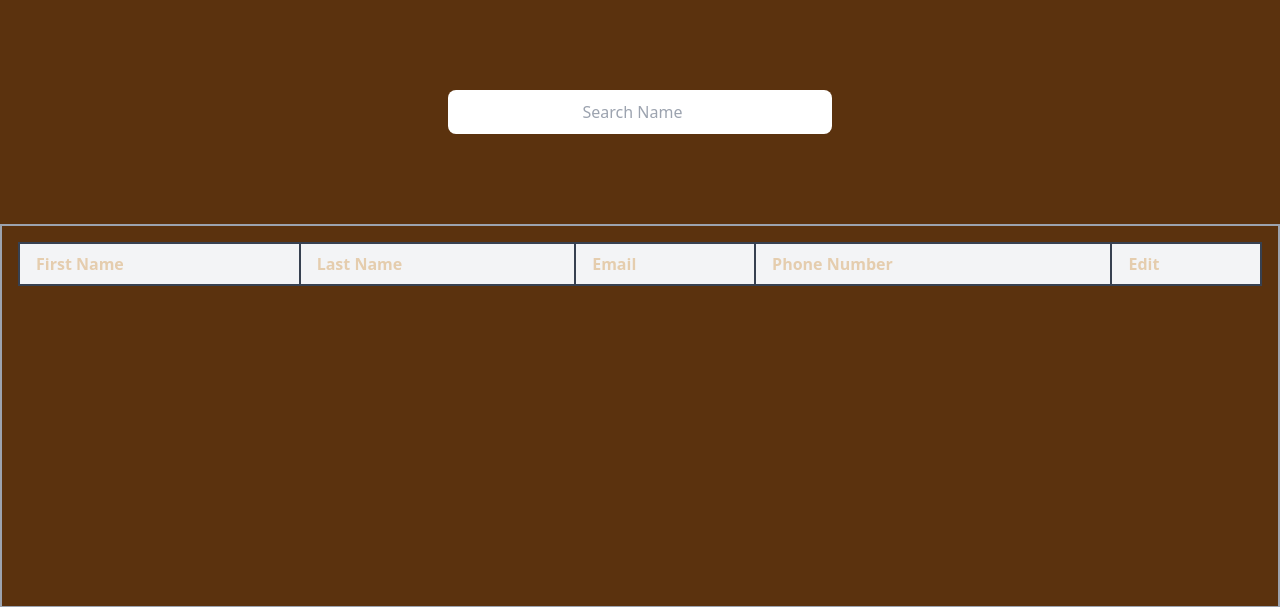
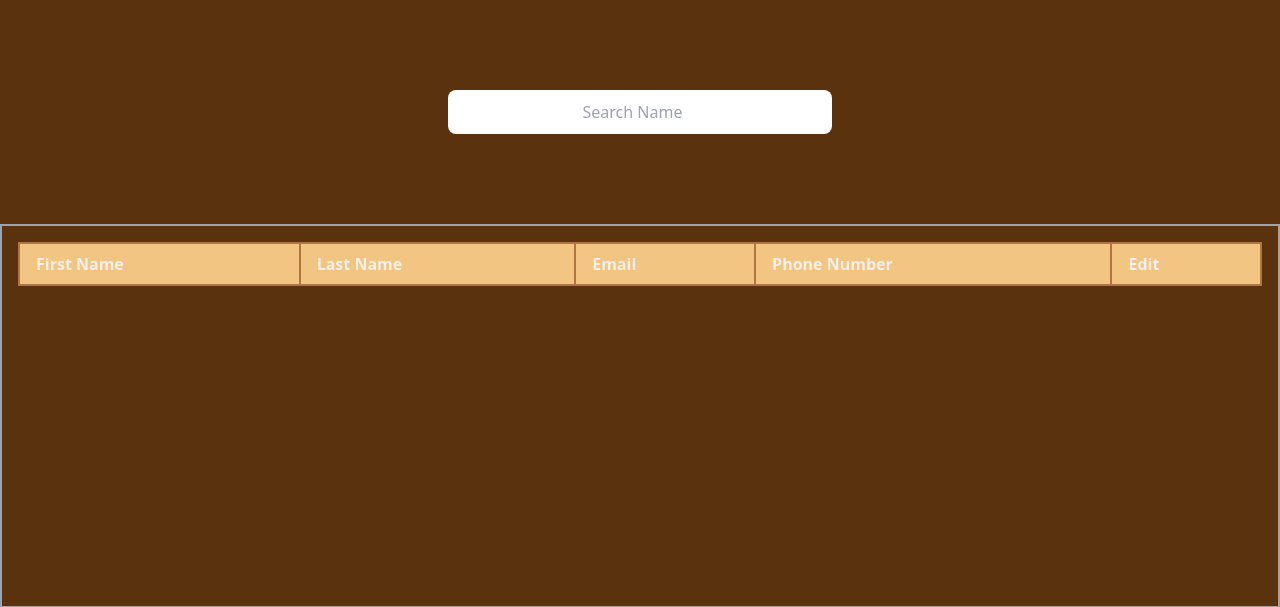
Before and after one commit to mmamdouh4370/G17-SmallProject, a PHP site: page /contacts.html in a window 1280 px wide. Shown: the part 64-671 px from the top of the page. Run offline with PHP 8.4, Linux system fonts and the light colour scheme; lists and menus that the app fills with data are empty.

Commit message:
User Accessibility
Error messages now show up if one of the fields of the contact form have invalid input. Also the colors of the contacts table has been updated to match the bread theme.

```diff
--- a/src/contactManage.js
+++ b/src/contactManage.js
@@ -22,6 +22,30 @@ function isValidFirstName(firstName)
     }
     return false;
 }
+
+function showError(inputId, message) {
+    let inputField = document.getElementById(inputId);
+    let errorElement = document.getElementById(inputId + "-error");
+
+    if (!errorElement) {
+        errorElement = document.createElement("p");
+        errorElement.id = inputId + "-error";
+        errorElement.className = "text-red-500 text-sm mt-1";
+        inputField.parentNode.appendChild(errorElement);
+    }
+
+    errorElement.textContent = message;
+}
+
+function clearError(inputId)
+{
+    let errorElement = document.getElementById(inputId + "-error");
+    if (errorElement) {
+        errorElement.remove();
+    }
+}
+
+
 
 function isValidLastName(lastName)
 {
@@ -60,9 +84,37 @@ function isValid()
     let email = document.getElementById("email").value;
     let phone = document.getElementById("phone").value;
 
-    if(isValidFirstName(firstName) && isValidLastName(lastName)
-    && isValidEmail(email) && isValidPhone(phone))
-    {
+    let isValid = true;
+
+    if (!isValidFirstName(firstName)) {
+        showError("firstName", "First name must be 2-50 letters.");
+        isValid = false;
+    } else {
+        clearError("firstName");
+    }
+
+    if (!isValidLastName(lastName)) {
+        showError("lastName", "Last name must be 2-50 letters.");
+        isValid = false;
+    } else {
+        clearError("lastName");
+    }
+
+    if (!isValidEmail(email)) {
+        showError("email", "Please enter a valid email address.");
+        isValid = false;
+    } else {
+        clearError("email");
+    }
+
+    if (!isValidPhone(phone)) {
+        showError("phone", "Phone number must be 10 digits.");
+        isValid = false;
+    } else {
+        clearError("phone");
+    }
+
+    if (isValid) {
         addContact();
     }
 
@@ -120,10 +172,11 @@ function addContact()
       const newRow = document.createElement("tr");
 
       newRow.innerHTML = `
-        <td class="border-2 border-gray-700 px-4 py-2">${firstName}</td>
-        <td class="border-2 border-gray-700 px-4 py-2">${lastName}</td>
-        <td class="border-2 border-gray-700 px-4 py-2">${email}</td>
-        <td class="border-2 border-gray-700 px-4 py-2">${phone}</td>
+        <td class="border-2 border-secondary bg-primary text-secondary px-4 py-2">${firstName}</td>
+        <td class="border-2 border-secondary bg-primary text-secondary px-4 py-2">${lastName}</td>
+        <td class="border-2 border-secondary bg-primary text-secondary px-4 py-2">${email}</td>
+        <td class="border-2 border-secondary bg-primary text-secondary px-4 py-2">${phone}</td>
+        <td class="border-2 border-secondary bg-primary text-secondary px-4 py-2"></td>
       `;
 
       // Append the new row
--- a/src/contacts.html
+++ b/src/contacts.html
@@ -2,7 +2,7 @@
 <html lang="en">
 <head>
     <meta charset="UTF-8">
-    <meta name="viewport" content="width=`, initial-scale=1.0">
+    <meta name="viewport" content="width=device-width, initial-scale=1.0">
     <title>Document</title>
     <link rel="stylesheet" href="./output.css">
 
@@ -106,12 +106,12 @@
           <div class="container mx-auto p-4">
             <table class="min-w-full border-collapse border border-gray-700">
               <thead>
-                <tr class="bg-gray-100">
-                  <th class="border-2 border-gray-700 px-4 py-2 text-left">First Name</th>
-                  <th class="border-2 border-gray-700 px-4 py-2 text-left">Last Name</th>
-                  <th class="border-2 border-gray-700 px-4 py-2 text-left">Email</th>
-                  <th class="border-2 border-gray-700 px-4 py-2 text-left">Phone Number</th>
-                  <th class="border-2 border-gray-700 px-4 py-2 text-left">Edit</th>
+                <tr class="bg-primary">
+                  <th class="border-2 text-alttext border-secondary px-4 py-2 text-left">First Name</th>
+                  <th class="border-2 text-alttext border-secondary px-4 py-2 text-left">Last Name</th>
+                  <th class="border-2 text-alttext border-secondary px-4 py-2 text-left">Email</th>
+                  <th class="border-2 text-alttext border-secondary px-4 py-2 text-left">Phone Number</th>
+                  <th class="border-2 text-alttext border-secondary px-4 py-2 text-left">Edit</th>
                 </tr>
               </thead>
               <tbody id="tBody">
--- a/src/output.css
+++ b/src/output.css
@@ -837,14 +832,14 @@ video {
   border-color: rgb(55 65 81 / var(--tw-border-opacity, 1));
 }
 
+.border-secondary {
+  --tw-border-opacity: 1;
+  border-color: rgb(176 117 69 / var(--tw-border-opacity, 1));
+}
+
 .bg-background {
   --tw-bg-opacity: 1;
   background-color: rgb(91 50 14 / var(--tw-bg-opacity, 1));
-}
-
-.bg-blue-500 {
-  --tw-bg-opacity: 1;
-  background-color: rgb(59 130 246 / var(--tw-bg-opacity, 1));
 }
 
 .bg-darkalt {
```
Also changed, not shown: other parts of src/output.css (+11 -16 lines).
